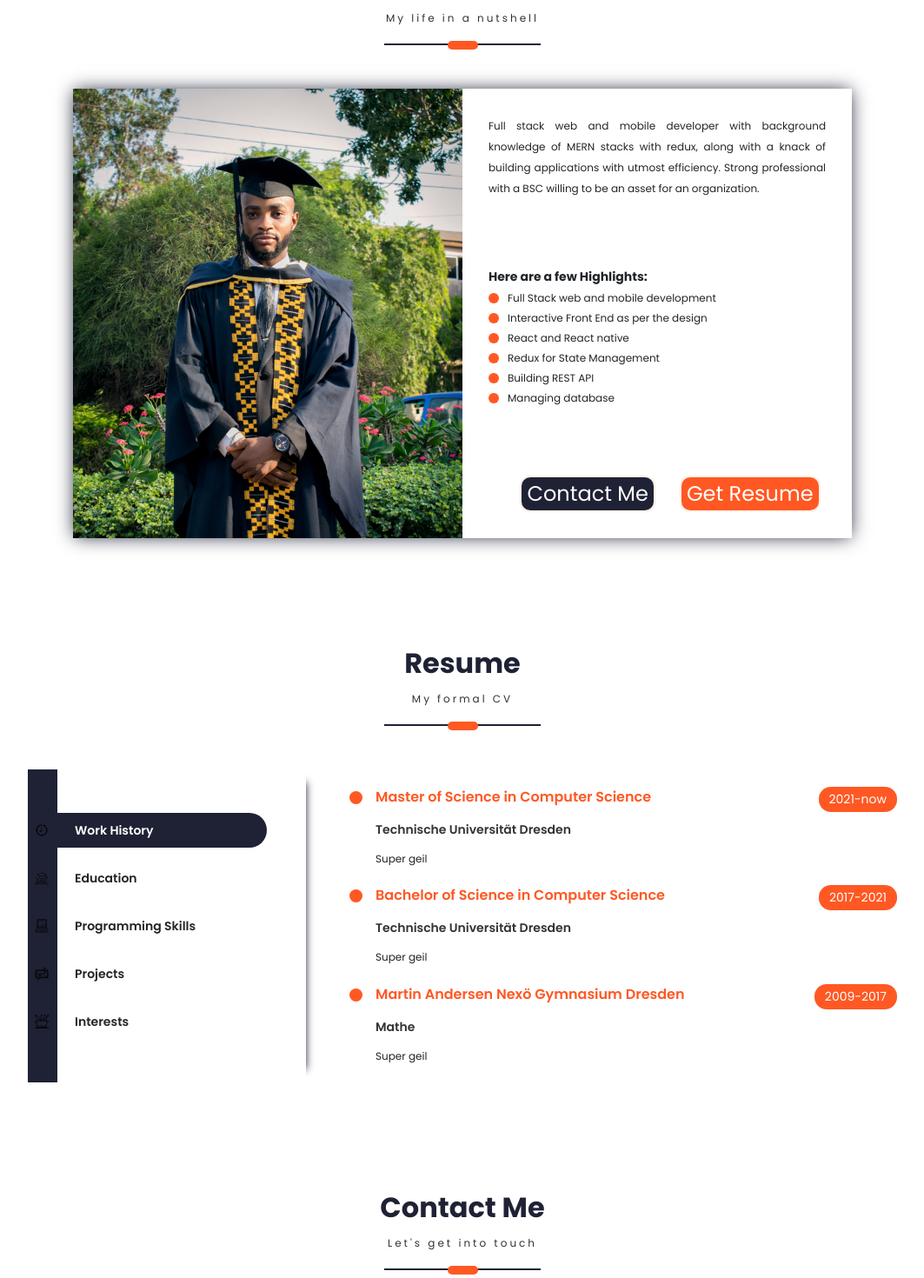
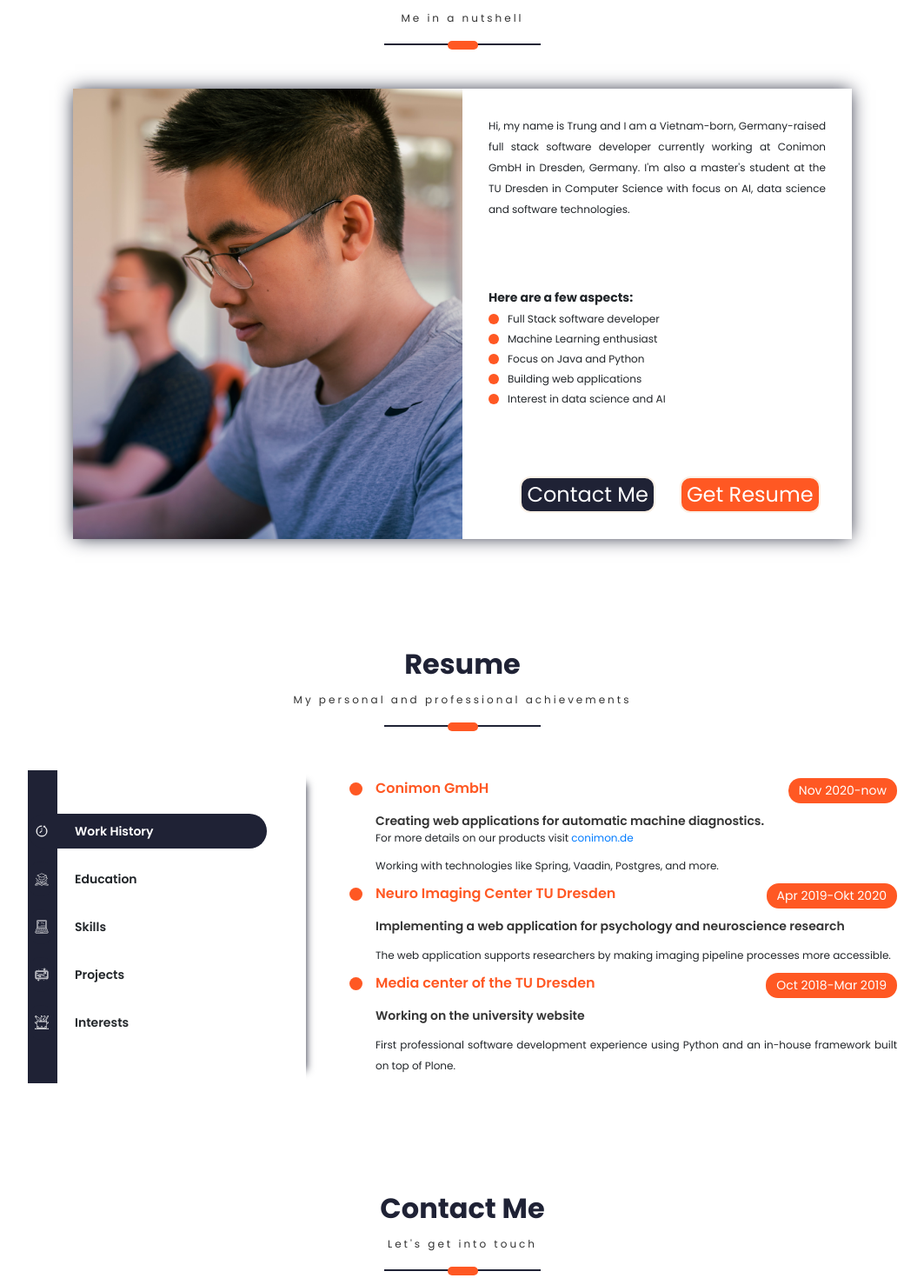
Before and after one commit to tcq1/portfolio, a React (Create React App) app: page / in a window 1280 px wide. Shown: the part 760-2230 px from the top of the page at 87% size, without its empty margins (108-1171 px from the left). Built offline with nearby package versions, Linux system fonts and the light colour scheme; a web font is replaced by a local one.

Commit message:
change texts

```diff
--- a/src/PortfolioContainer/AboutMe/AboutMe.js
+++ b/src/PortfolioContainer/AboutMe/AboutMe.js
@@ -20,17 +20,17 @@ export default function AboutMe(props) {
 
     {/* Displayed text */}
     const SCREEN_CONSTANTS = {
-        description: "Full stack web and mobile developer with background knowledge of MERN stacks with redux, along with a knack of building applications with utmost efficiency. Strong professional with a BSC willing to be an asset for an organization.",
+        description: "Hi, my name is Trung and I am a Vietnam-born, Germany-raised full stack software developer currently working at Conimon GmbH in Dresden, Germany. " +
+            "I'm also a master's student at the TU Dresden in Computer Science with focus on AI, data science and software technologies.",
         highlights: {
             bullets: [
-                "Full Stack web and mobile development",
-                "Interactive Front End as per the design",
-                "React and React native",
-                "Redux for State Management",
-                "Building REST API",
-                "Managing database"
+                "Full Stack software developer",
+                "Machine Learning enthusiast",
+                "Focus on Java and Python",
+                "Building web applications",
+                "Interest in data science and AI",
             ],
-            header: "Here are a few Highlights:"
+            header: "Here are a few aspects:"
         }
     }
 
@@ -53,7 +53,7 @@ export default function AboutMe(props) {
             {/* Parent */}
             <div className={'about-me-parent'}>
                 {/* Title */}
-                <SectionTitle title={'About Me'} subHeader={'My life in a nutshell'}/>
+                <SectionTitle title={'About Me'} subHeader={'Me in a nutshell'}/>
                 {/* Card */}
                 <div className={'about-me-card'}>
                     {/* Profile picture */}
--- a/src/PortfolioContainer/Home/Profile/Profile.js
+++ b/src/PortfolioContainer/Home/Profile/Profile.js
@@ -42,7 +42,7 @@ export default function Profile() {
                         </span>
 
                         <span className={'profile-role-tagline'}>
-                            Lorem ipsum dolor sit amet constetur.
+                            Developing software since 2015
                         </span>
                     </div>
 
--- a/src/PortfolioContainer/Resume/Resume.css
+++ b/src/PortfolioContainer/Resume/Resume.css
@@ -76,6 +76,7 @@
 .bullet-logo {
     height: 16px;
     margin: 0 30px 0 0;
+    filter: invert(1);
 }
 
 .bullet-icons {
@@ -138,6 +139,10 @@
     text-align: justify;
 }
 
+.resume-header-link {
+    font-size: 12px;
+}
+
 .header-date {
     background-color: var(--dark-orange);
     padding: 4px 12px;
--- a/src/PortfolioContainer/Resume/Resume.js
+++ b/src/PortfolioContainer/Resume/Resume.js
@@ -39,6 +39,10 @@ export default function Resume(props) {
                         <div className={'header-date'}>
                             {props.fromDate + "-" + props.toDate}
                         </div>
+                    ) : props.fromDate ? (
+                        <div className={'header-date'}>
+                            {props.fromDate}
+                        </div>
                     ) : <div />}
                 </div>
                 {/* Resume information text */}
@@ -50,6 +54,14 @@ export default function Resume(props) {
                 <div className={'resume-header-description'}>
                     <span>{props.description ? props.description : ''}</span>
                 </div>
+
+                {/* Link */}
+                <div className={'resume-header-link'}>
+                    <span>{props.linkText ? props.linkText : ''}</span>
+                    <a href={props.link ? props.link : ''}>
+                        {props.link ? props.link : ''}
+                    </a>
+                </div>
             </div>
         )
     };
@@ -58,7 +70,7 @@ export default function Resume(props) {
     const resumeBullets = [
         {label: "Work History", logoSrc: WorkHistoryLogo},
         {label: "Education", logoSrc: EducationLogo},
-        {label: "Programming Skills", logoSrc: ProgrammingSkillsLogo},
+        {label: "Skills", logoSrc: ProgrammingSkillsLogo},
         {label: "Projects", logoSrc: ProjectsLogo},
         {label: "Interests", logoSrc: InterestsLogo}
     ];
@@ -68,21 +80,21 @@ export default function Resume(props) {
         {
             title: "Master of Science in Computer Science",
             subTitle: "Technische Universität Dresden",
-            description: "Super geil",
+            description: "Focus on Software Engineering, Data Science and Artificial Intelligence",
             fromDate: "2021",
             toDate: "now"
         },
         {
             title: "Bachelor of Science in Computer Science",
             subTitle: "Technische Universität Dresden",
-            description: "Super geil",
+            description: "Bachelor thesis with the topic 'Generating Taxonomy from large text corpora using Machine Learning'",
             fromDate: "2017",
             toDate: "2021"
         },
         {
             title: "Martin Andersen Nexö Gymnasium Dresden",
-            subTitle: "Mathe",
-            description: "Super geil",
+            subTitle: "Finished Abitur with a (German) gpa of 1.6",
+            description: "Math and science specialized school with advanced courses in Math, English and Physics.",
             fromDate: "2009",
             toDate: "2017"
         }
@@ -91,34 +103,40 @@ export default function Resume(props) {
     {/* Work history */}
     const workHistory = [
         {
-            title: "Master of Science in Computer Science",
-            subTitle: "Technische Universität Dresden",
-            description: "Super geil",
-            fromDate: "2021",
-            toDate: "now"
+            title: "Conimon GmbH",
+            subTitle: "Creating web applications for automatic machine diagnostics.",
+            description: "Working with technologies like Spring, Vaadin, Postgres, and more.",
+            fromDate: "Nov 2020",
+            toDate: "now",
+            link: "conimon.de",
+            linkText: "For more details on our products visit "
         },
         {
-            title: "Bachelor of Science in Computer Science",
-            subTitle: "Technische Universität Dresden",
-            description: "Super geil",
-            fromDate: "2017",
-            toDate: "2021"
+            title: "Neuro Imaging Center TU Dresden",
+            subTitle: "Implementing a web application for psychology and neuroscience research",
+            description: "The web application supports researchers by making imaging pipeline processes more accessible.",
+            fromDate: "Apr 2019",
+            toDate: "Okt 2020"
         },
         {
-            title: "Martin Andersen Nexö Gymnasium Dresden",
-            subTitle: "Mathe",
-            description: "Super geil",
-            fromDate: "2009",
-            toDate: "2017"
+            title: "Media center of the TU Dresden",
+            subTitle: "Working on the university website",
+            description: "First professional software development experience using Python and an in-house framework built on top of Plone.",
+            fromDate: "Oct 2018",
+            toDate: "Mar 2019"
         }
     ];
 
     {/* Skills */}
     const programmingSkills = [
-        {skill: "Java", ratingPercentage: 90},
-        {skill: "Python", ratingPercentage: 90},
+        {skill: "Java", ratingPercentage: 95},
+        {skill: "Python", ratingPercentage: 95},
         {skill: "Java Script", ratingPercentage: 60},
         {skill: "ReactJS", ratingPercentage: 70},
+        {skill: "HTML/CSS", ratingPercentage: 70},
+        {skill: "C/C#/C++", ratingPercentage: 50},
+        {skill: "Machine Learning", ratingPercentage: 80},
+        {skill: "SQL", ratingPercentage: 65}
     ];
 
     {/* Projects */}
@@ -126,11 +144,23 @@ export default function Resume(props) {
         {
             title: "Personal portfolio website",
             duration: {
-                fromDate: "2022",
-                toDate: "2022"
+                fromDate: "2022"
             },
-            subHeader: "Technologies used: React JS",
             description: "A personal portfolio website to showcase all my details and projects at one place."
+        },
+        {
+            title: "Crypto Currency forecaster",
+            duration: {
+                fromDate: "2021"
+            },
+            description: "Attempting to predict the future value of a crypto currency using machine learning. Of course it didn't work out well but I learned a lot about data management and machine learning."
+        },
+        {
+            title: "Flappy Bird AI",
+            duration: {
+                fromDate: "2019"
+            },
+            description: "I implemented a Flappy Bird game and trained a neural network with an evolutionary algorithm to play the game. After only a few generations the AI performs extremely well and is basically unbeatable."
         }
     ];
 
@@ -138,8 +168,18 @@ export default function Resume(props) {
     const interests = [
         {
             title: "Cooking",
-            subHeader: "I love cooking",
-            description: "Cooking is my life"
+            subHeader: "In the kitchen since I was 10",
+            description: "Bored by only having the food of my parents I started to learn how to cook the food that I wanted to eat. This turned into a passion that made me and my personal environment very happy."
+        },
+        {
+            title: "Gaming",
+            subHeader: "Strategy games and Strategic Shooters",
+            description: "I love competing in games and challenging my mind by having to think about strategies and tactics."
+        },
+        {
+            title: "Coding",
+            subHeader: "I'm a fan of learning new things and challenging myself",
+            description: "I love to learn new things and I'm always trying to improve my skills with small coding projects. The ones mentioned in the projects tab are only a few of them. More can be found on my GitHub."
         }
     ];
 
@@ -155,6 +195,8 @@ export default function Resume(props) {
                             subHeader={work.subTitle}
                             fromDate={work.fromDate}
                             toDate={work.toDate}
+                            link={work.link}
+                            linkText={work.linkText}
                         />
 
                         <div className={'experience-description'}>
@@ -259,7 +301,7 @@ export default function Resume(props) {
         <div className={'resume-container screen-container fade-in'} id={props.id || ""}>
             <div className={'resume-content'}>
                 {/* Header */}
-                <SectionTitle title={'Resume'} subHeader={'My formal CV'}/>
+                <SectionTitle title={'Resume'} subHeader={'My personal and professional achievements'}/>
                 {/* Card */}
                 <div className={'resume-card'}>
                     {/* Left menu */}
```
Also changed, not shown: src/PortfolioContainer/ContactMe/ContactMe.js (+38 -36 lines), src/assets/AboutMe/me.jpg.
